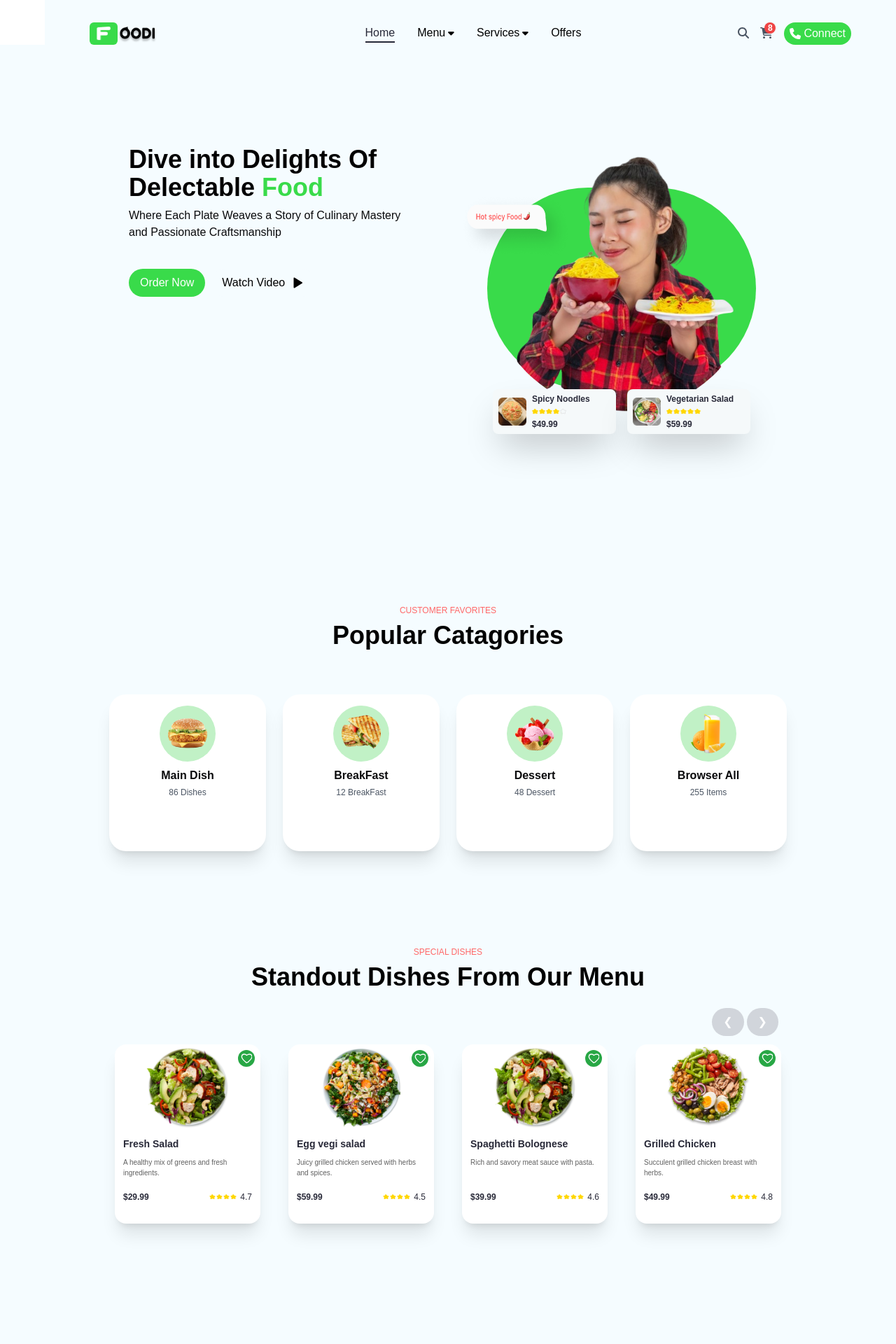
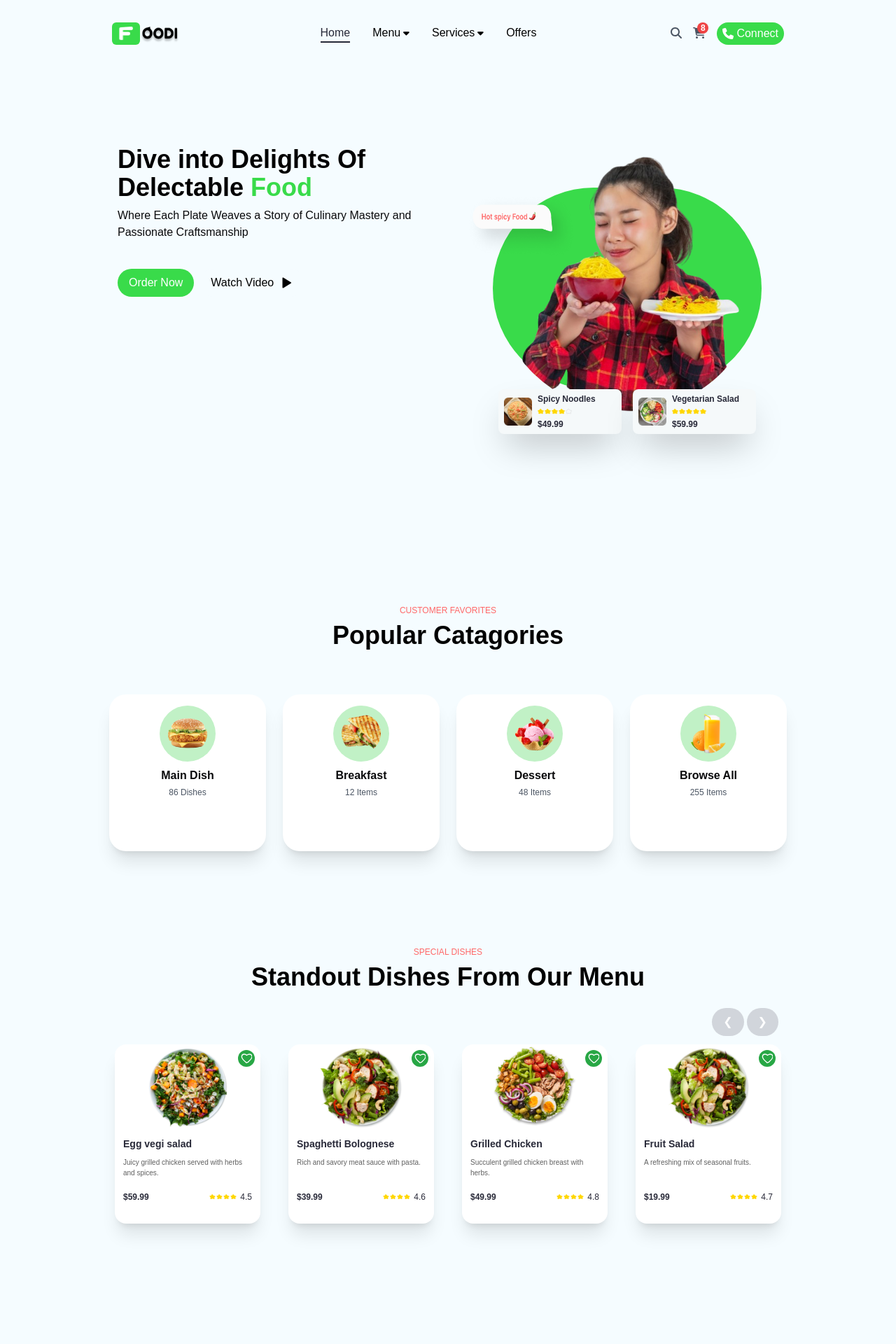
Before and after one commit to kapillohana/Foodie-website, a Next.js app: page / in a window 1280 px wide. Shown: the top 1920 px of the page at 70% size. Built offline with nearby package versions, Linux system fonts and the light colour scheme.

Commit message:
Updated files after fixing deployment issue

```diff
--- a/src/app/page.tsx
+++ b/src/app/page.tsx
@@ -7,7 +7,7 @@ import Image from "next/image";
 export default function Home() {
   return (
     <div className="bg-[#F5FCFF]">
-  <section className="bg-[#F5FCFF] h-screen w-screen flex flex-col md:flex-row px-6 md:px-36 pt-28 md:pt-16 ">
+  <section className="bg-[#F5FCFF] h-screen w-full flex flex-col md:flex-row px-6 md:px-32 pt-28 md:pt-16 ">
     {/* Left Section - Headings, Text, and Button */}
     <div className="w-full md:w-1/2 flex flex-col items-center md:items-start p-5 xl:pt-20 md:p-10 order-1 md:order-1">
       <div className="text-center md:text-left z-20 md:relative md:mb-0">
@@ -77,7 +77,7 @@ export default function Home() {
       </section>
 
 
-      <section className="h-auto w-screen mb-16  bg-[#F5FCFF] ">
+      <section className="h-auto w-full mb-16  bg-[#F5FCFF] ">
         {/* Heading and Paragraph  */}
         <div className="text-center md:text-left z-20  md:relative md:mb-0  ">
 
@@ -94,7 +94,7 @@ export default function Home() {
       {/* cards Section */}
       <DisplayCards />
 
-      <section className="h-screen w-screen bg-[#F5FCFF]  pt-32  md:px-32 ">
+      <section className="h-screen w-full bg-[#F5FCFF]  pt-32  md:px-32 ">
         <div className="  z-20  md:relative md:mb-0 md:px-10 items-center text-center">
           <p className=" md:pt-2 pb-2 md:pb-2 text-xs  md:text-xs font-medium uppercase   text-[#FF6868]">
             Special Dishes
@@ -107,7 +107,7 @@ export default function Home() {
         <DishesSlider />
       </section>
 
-      <section className="h-screen w-screen bg-[#F5FCFF]   flex flex-col md:flex-row px-6 mb-40 md:mb-0">
+      <section className="h-screen w-full bg-[#F5FCFF]   flex flex-col md:flex-row px-6 mb-40 md:mb-0">
         {/* Left Section - Image and Cards */}
         <div className="w-full md:w-1/2 flex flex-col items-center justify-center relative xl:pt-0 md:-mt-12 order-first md:order-1">
           {/* Wrapper for Image */}
@@ -121,8 +121,8 @@ export default function Home() {
               className="h-80 w-72 md:h-96 md:w-80 -mt-8 object-contain relative z-10"
               src="/images/cheif.png"
               alt="Delicious food"
-              width={288} // 72 * 4
-              height={320} // 80 * 4
+              width={288}
+              height={320}
             />
             {/* Group 15 Image positioned beside */}
             <div className="relative h-24 w-40  -top-16 -right-48  md:-top-16 md:-right-52">
@@ -141,7 +141,7 @@ export default function Home() {
         </div>
 
         {/* Right Section - Headings, Text, and Button */}
-        <div className="w-full md:w-1/2 flex flex-col items-center md:items-start -mt-14 xl:pt-28 md:p-10 order-2 md:order-2">
+        <div className="w-full md:w-1/2 flex flex-col items-center md:items-start md:-mt-14 xl:pt-28 md:p-10 order-2 md:order-2">
           {/* Heading and Paragraph */}
 
           <p className=" md:pt-2 pb-2 md:pb-2 text-xs  md:text-xs font-medium uppercase   text-[#FF6868]">
@@ -162,9 +162,9 @@ export default function Home() {
         </div>
       </section>
 
-      <section className="bg-[#F5FCFF] h-screen w-screen flex flex-col md:flex-row px-6 md:px-36 pb-20 md:-mb-24  ">
+      <section className="bg-[#F5FCFF] h-screen w-full flex flex-col md:flex-row px-6 md:px-36 pb-20 md:-mb-24  ">
         {/* Left Section - Headings, Text */}
-        <div className="w-full md:w-1/2 flex flex-col items-center md:items-start p-5 xl:pt-20  order-1 md:order-1 md:-mt-28">
+        <div className="w-full md:w-1/2 flex flex-col items-center md:items-start p-5 xl:pt-20  order-1 md:order-1 mt-10 md:-mt-28">
           <p className="md:pt-2 pb-2  text-xs md:text-xs font-medium uppercase text-[#FF6868]">
             Our Story & Services
           </p>
--- a/src/components/DishesSlider.tsx
+++ b/src/components/DishesSlider.tsx
@@ -46,6 +46,20 @@ const DishesSlider = () => {
       price: "$19.99",
       rating: 4.7,
     },
+    {
+      name: "Fruit Salad",
+      image: "/images/dish2.png",
+      description: "A refreshing mix of seasonal fruits.",
+      price: "$19.99",
+      rating: 4.7,
+    },
+    {
+      name: "Fruit Salad",
+      image: "/images/dish2.png",
+      description: "A refreshing mix of seasonal fruits.",
+      price: "$19.99",
+      rating: 4.7,
+    },
   ];
 
   const [currentIndex, setCurrentIndex] = useState(0);
@@ -82,7 +96,7 @@ const DishesSlider = () => {
       {/* Dishes Cards */}
       <div className="flex justify-center overflow-hidden mt-10 h-80  ">
         <div
-          className="flex transition-transform duration-500 ease-in-out md:gap-3 lg:gap-6 gap-3"
+          className="flex transition-transform duration-500 ease-in-out sm:gap-2 md:gap-3 lg:gap-6 gap-2"
           style={{ transform: `translateX(-${currentIndex * (250 + 16)}px)` }} // 250px for width and 16px for gap between cards
         >
           {dishesData.map((dish, index) => (
--- a/src/components/DisplayCards.tsx
+++ b/src/components/DisplayCards.tsx
@@ -4,21 +4,19 @@ import Image from "next/image";
 
 const DisplayCards = () => {
   return (
-    // Add return statement here
-    <section>
-      <div className="container mx-auto px-4 sm:px-6 lg:px-8 flex justify-center">
-        {/* Cards Wrapper - Use flex for horizontal alignment */}
+    <section >
+      <div className=" w-full container mx-auto px-4 sm:px-6 lg:px-8 flex justify-center">
+        {/* Cards Wrapper */}
         <div className="flex flex-wrap gap-6 justify-center">
           {/* Card 1 */}
           <div className="bg-[#FFFFFF] p-4 rounded-3xl shadow-xl flex flex-col items-center text-center h-40 w-40 lg:h-56 lg:w-56 transform transition duration-300 hover:scale-105 hover:shadow-2xl">
-            {/* background circle */}
             <div className="bg-[#C1F1C6] w-20 h-20 rounded-full flex items-center justify-center mb-2">
               <Image
                 src="/images/first.png"
                 alt="Card Image 1"
                 className="w-14 h-14 rounded-full object-cover"
-                width={56} // Set based on the "w-14" class (14 * 4 = 56px)
-                height={56} // Set based on the "h-14" class (14 * 4 = 56px)
+                width={56}
+                height={56}
                 objectFit="cover"
               />
             </div>
@@ -28,18 +26,18 @@ const DisplayCards = () => {
 
           {/* Card 2 */}
           <div className="bg-white p-4 rounded-3xl shadow-xl flex flex-col items-center text-center h-40 w-40 lg:h-56 lg:w-56 transform transition duration-300 hover:scale-105 hover:shadow-2xl">
-            <div className="bg-[#C1F1C6] w-20 h-20 rounded-full flex items-center justify-center mb-2">
+            <div className="bg-[#C1F1C6] w-18 h-18 md:w-20 md:h-20 rounded-full flex items-center justify-center mb-2">
               <Image
                 src="/images/pngwing.png"
                 alt="Card Image 2"
                 className="w-14 h-14 rounded-full object-cover"
-                width={56} // 14 * 4 = 56px
-                height={56} // 14 * 4 = 56px
+                width={56}
+                height={56}
                 objectFit="cover"
               />
             </div>
-            <h3 className="text-md font-bold mb-1">BreakFast</h3>
-            <p className="text-xs text-gray-600">12 BreakFast</p>
+            <h3 className="text-md font-bold mb-1">Breakfast</h3>
+            <p className="text-xs text-gray-600">12 Items</p>
           </div>
 
           {/* Card 3 */}
@@ -49,13 +47,13 @@ const DisplayCards = () => {
                 src="/images/Desert.png"
                 alt="Card Image 3"
                 className="w-14 h-14 rounded-full object-cover"
-                width={56} // 14 * 4 = 56px
-                height={56} // 14 * 4 = 56px
-                objectFit="cover" //
+                width={56}
+                height={56}
+                objectFit="cover"
               />
             </div>
             <h3 className="text-md font-bold mb-1">Dessert</h3>
-            <p className="text-xs text-gray-600">48 Dessert</p>
+            <p className="text-xs text-gray-600">48 Items</p>
           </div>
 
           {/* Card 4 */}
@@ -65,12 +63,12 @@ const DisplayCards = () => {
                 src="/images/juice.png"
                 alt="Card Image 4"
                 className="w-14 h-14 rounded-full object-cover"
-                width={56} // 14 * 4 = 56px
-                height={56} // 14 * 4 = 56px
-                objectFit="cover" //
+                width={56}
+                height={56}
+                objectFit="cover"
               />
             </div>
-            <h3 className="text-md font-bold mb-1">Browser All</h3>
+            <h3 className="text-md font-bold mb-1">Browse All</h3>
             <p className="text-xs text-gray-600">255 Items</p>
           </div>
         </div>
--- a/src/components/Footer.tsx
+++ b/src/components/Footer.tsx
@@ -5,7 +5,7 @@ import Image from "next/image";
 const Footer = () => {
   return (
     <div>
-      <section className="bg-[#F5FCFF] h-auto w-screen flex flex-col pt-28   md:pt-16 lg:pt-0 md:flex-row space-y-4 md:space-y-0 md:space-x-24 px-4 md:px-36 py-8 ">
+      <section className="bg-[#F5FCFF] h-auto w-full flex flex-col pt-52 sm:pt-24   md:pt-16 lg:pt-0 md:flex-row space-y-4 md:space-y-0 md:space-x-24 px-4 md:px-36 py-8 ">
         {/* Left Section - Logo, Text */}
         <div className="w-full flex flex-col items-center md:items-start md:w-1/4">
           <div className="bg-[#39DB4A] w-7 h-7 rounded-md flex items-center justify-center mb-2 mr-12 md-mr:0">
@@ -21,8 +21,8 @@ const Footer = () => {
             src="/images/oodi.png"
             alt="Logo"
             className="h-6 w-14 mb-4 -mt-8 ml-20 md:-mt-8 md:ml-7 mr-12"
-            width={56} // 14 * 4 = 56px
-            height={24} // 6 * 4 = 24px
+            width={56}
+            height={24}
           />
           <p className="text-center md:text-left text-sm text-gray-600">
             Savor the artistry where every dish is a culinary masterpiece.
--- a/src/components/MobileNav.tsx
+++ b/src/components/MobileNav.tsx
@@ -53,16 +53,16 @@ const MobileNav = () => {
                 src="/images/Foodie.png"
                 alt="Logo"
                 className="h-5 w-5"
-                width={20} // 5 * 4 = 20px
-                height={20} // 5 * 4 = 20px
+                width={20}
+                height={20}
               />
             </div>
             <Image
               src="/images/oodi.png"
               alt=""
               className="h-6 w-14 mt-1"
-              width={56} // 14 * 4 = 56px
-              height={24} // 6 * 4 = 24px
+              width={56}
+              height={24}
             />
           </div>
         </Link>
--- a/src/components/TestimonialSection.tsx
+++ b/src/components/TestimonialSection.tsx
@@ -11,25 +11,25 @@ const TestimonialSection = () => {
   src="/images/Maskgroup1.png"
   alt="Customer 1"
   className="w-12 h-12 rounded-full"
-  width={48}  // 12 * 4 = 48px
-  height={48}  // 12 * 4 = 48px
+  width={48}
+  height={48}
   style={{ marginLeft: '0px' }}
 />
 <Image
   src="/images/Maskgroup2.png"
   alt="Customer 2"
   className="w-12 h-12 rounded-full"
-  width={48}  // 12 * 4 = 48px
-  height={48}  // 12 * 4 = 48px
-  style={{ marginLeft: "-10px" }} // Overlapping second image
+  width={48}
+  height={48}
+  style={{ marginLeft: "-10px" }}
 />
 <Image
   src="/images/Maskgroup3.png"
   alt="Customer 3"
   className="w-12 h-12 rounded-full"
-  width={48}  // 12 * 4 = 48px
-  height={48}  // 12 * 4 = 48px
-  style={{ marginLeft: "-10px" }} // Overlapping third image
+  width={48}
+  height={48}
+  style={{ marginLeft: "-10px" }}
 />
         </div>
 
--- a/src/components/ui/Header.tsx
+++ b/src/components/ui/Header.tsx
@@ -7,7 +7,7 @@ import MobileNav from "../MobileNav";
 
 const Header = () => {
   return (
-    <header className="px-4 xl:px-16 text-black flex items-center justify-between dark:bg-black ml-14 md:ml-16 pt-8 bg-[#F5FCFF]">
+    <header className="px-4 xl:px-40 text-black flex items-center justify-between dark:bg-black   pt-8 bg-[#F5FCFF]">
       {/* Logo */}
       <Link href="/" className="flex justify-center">
         <div className="flex items-center justify-center">
@@ -24,14 +24,14 @@ const Header = () => {
             className="h-6 w-14 mt-1"
             src="/images/oodi.png"
             alt=""
-            width={56} // 14 * 4 = 56px
-            height={24} // 6 * 4 = 24px
+            width={56}
+            height={24}
           />
         </div>
       </Link>
 
       {/* Desktop dev */}
-        <div className="hidden lg:flex items-center gap-8 ">
+        <div className="hidden lg:flex items-center  ">
       <Nav />
 
       <div className="flex items-center space-x-4">
--- a/tailwind.config.ts
+++ b/tailwind.config.ts
@@ -9,13 +9,6 @@ const config: Config = {
   ],
   theme: {
   	extend: {
-		screens: {
-			'sm': '640px' ,
-			'md': '768px' ,
-			'lg': '1024px' ,
-			'xl': '1280px' ,
-
-		},
   		colors: {
   			background: 'hsl(var(--background))',
   			foreground: 'hsl(var(--foreground))',
```
